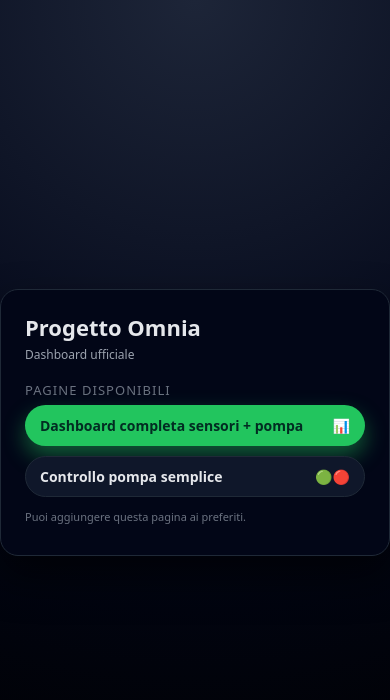
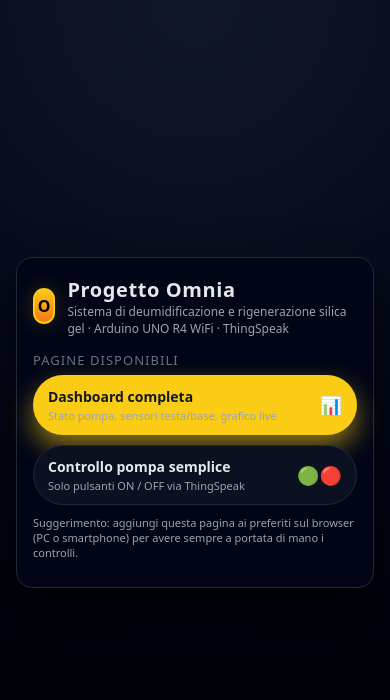
Before and after one commit to die89/Progetto-Omnia, a plain HTML site: page index.html in a window 390 px wide. Drawn offline with Linux system fonts and the light colour scheme.

Commit message:
Refactor index.html for better responsiveness and design
Updated layout and styles for improved UI and added viewport meta tag.

```diff
--- a/index.html
+++ b/index.html
@@ -3,110 +3,185 @@
 <head>
   <meta charset="UTF-8" />
   <title>Progetto Omnia – Home</title>
+  <meta name="viewport" content="width=device-width, initial-scale=1" />
   <style>
+    :root {
+      --bg: #020617;
+      --bg-soft: #0b1120;
+      --accent: #facc15;   /* giallo Claypaky-ish */
+      --accent-soft: #facc1533;
+      --text-main: #e5e7eb;
+      --text-muted: #9ca3af;
+      --border: #1f2937;
+    }
+    * {
+      box-sizing: border-box;
+    }
     body {
       margin: 0;
       min-height: 100vh;
       font-family: system-ui, -apple-system, BlinkMacSystemFont, "Segoe UI", sans-serif;
-      background: radial-gradient(circle at top, #1d2538 0, #020617 55%, #000 100%);
-      color: #e5e7eb;
+      background: radial-gradient(circle at top, #111827 0, #020617 55%, #000 100%);
+      color: var(--text-main);
       display: flex;
       align-items: center;
       justify-content: center;
+      padding: 16px;
     }
     .card {
-      background: #020617;
-      border-radius: 18px;
-      padding: 22px 24px 20px;
-      border: 1px solid #1f2937;
-      box-shadow: 0 20px 40px rgba(0,0,0,0.6);
-      max-width: 420px;
+      background: rgba(2, 6, 23, 0.96);
+      border-radius: 20px;
+      padding: 22px 20px 18px;
+      border: 1px solid var(--border);
+      box-shadow: 0 24px 50px rgba(0,0,0,0.75);
+      max-width: 460px;
       width: 100%;
     }
+    header {
+      display: flex;
+      align-items: center;
+      gap: 12px;
+      margin-bottom: 14px;
+    }
+    .logo-circle {
+      width: 40px;
+      height: 40px;
+      border-radius: 999px;
+      border: 2px solid var(--accent);
+      display: flex;
+      align-items: center;
+      justify-content: center;
+      font-weight: 800;
+      font-size: 18px;
+      color: #000;
+      background: radial-gradient(circle at top, #facc15, #f97316);
+      box-shadow: 0 0 20px var(--accent-soft);
+    }
     h1 {
-      margin: 0 0 4px 0;
+      margin: 0;
       font-size: 22px;
+      letter-spacing: 0.03em;
     }
     .subtitle {
-      margin: 0 0 18px 0;
+      margin: 0;
       font-size: 12px;
-      color: #9ca3af;
+      color: var(--text-muted);
     }
     .section-title {
       font-size: 13px;
       text-transform: uppercase;
       letter-spacing: .08em;
       color: #6b7280;
-      margin-bottom: 6px;
+      margin: 14px 0 6px;
     }
     .btn-group {
       display: flex;
       flex-direction: column;
       gap: 10px;
-      margin-bottom: 12px;
+      margin-bottom: 10px;
     }
     a.btn {
       text-decoration: none;
       display: flex;
       align-items: center;
       justify-content: space-between;
-      padding: 10px 14px;
+      gap: 10px;
+      padding: 11px 14px;
       border-radius: 999px;
       font-size: 14px;
       font-weight: 600;
       border: 1px solid transparent;
       transition: transform 0.08s ease, box-shadow 0.08s ease, background 0.08s ease, border-color 0.08s ease;
+      color: inherit;
     }
     a.btn-main {
-      background: #22c55e;
-      color: #022c22;
-      box-shadow: 0 10px 22px rgba(34,197,94,0.45);
+      background: var(--accent);
+      color: #111827;
+      box-shadow: 0 12px 26px rgba(250, 204, 21, 0.55);
     }
     a.btn-main:hover {
-      background: #16a34a;
+      background: #eab308;
       transform: translateY(-1px);
-      box-shadow: 0 12px 26px rgba(34,197,94,0.55);
+      box-shadow: 0 15px 32px rgba(250, 204, 21, 0.7);
     }
     a.btn-secondary {
-      background: #0f172a;
-      color: #e5e7eb;
-      border-color: #1f2937;
+      background: var(--bg-soft);
+      color: var(--text-main);
+      border-color: var(--border);
     }
     a.btn-secondary:hover {
       background: #020617;
-      border-color: #38bdf8;
+      border-color: var(--accent-soft);
       transform: translateY(-1px);
-      box-shadow: 0 8px 18px rgba(56,189,248,0.35);
+      box-shadow: 0 10px 25px rgba(15,23,42,0.9);
+    }
+    .btn-label {
+      display: flex;
+      flex-direction: column;
+      gap: 2px;
+    }
+    .btn-label small {
+      font-size: 11px;
+      font-weight: 400;
+      color: var(--text-muted);
+    }
+    .btn-icon {
+      font-size: 18px;
     }
     .hint {
       font-size: 11px;
-      color: #6b7280;
+      color: var(--text-muted);
       margin-top: 6px;
+    }
+    @media (max-width: 480px) {
+      .card {
+        padding: 18px 16px 16px;
+        border-radius: 16px;
+      }
+      h1 {
+        font-size: 20px;
+      }
+      .logo-circle {
+        width: 36px;
+        height: 36px;
+        font-size: 16px;
+      }
     }
   </style>
 </head>
 <body>
   <div class="card">
-    <h1>Progetto Omnia</h1>
-    <p class="subtitle">Dashboard ufficiale</p>
+    <header>
+      <div class="logo-circle">O</div>
+      <div>
+        <h1>Progetto Omnia</h1>
+        <p class="subtitle">Sistema di deumidificazione e rigenerazione silica gel · Arduino UNO R4 WiFi · ThingSpeak</p>
+      </div>
+    </header>
 
     <p class="section-title">Pagine disponibili</p>
 
     <div class="btn-group">
-
-      <!-- 🔥 LINK CORRETTO ALLA DASHBOARD -->
       <a class="btn btn-main" href="dashboard.html">
-        <span>Dashboard completa sensori + pompa</span>
-        <span>📊</span>
+        <span class="btn-label">
+          <span>Dashboard completa</span>
+          <small>Stato pompa, sensori testa/base, grafico live</small>
+        </span>
+        <span class="btn-icon">📊</span>
       </a>
 
       <a class="btn btn-secondary" href="relay_control.html">
-        <span>Controllo pompa semplice</span>
-        <span>🟢🔴</span>
+        <span class="btn-label">
+          <span>Controllo pompa semplice</span>
+          <small>Solo pulsanti ON / OFF via ThingSpeak</small>
+        </span>
+        <span class="btn-icon">🟢🔴</span>
       </a>
     </div>
 
-    <p class="hint">Puoi aggiungere questa pagina ai preferiti.</p>
+    <p class="hint">
+      Suggerimento: aggiungi questa pagina ai preferiti sul browser (PC o smartphone) per avere sempre a portata di mano i controlli.
+    </p>
   </div>
 </body>
 </html>
```
